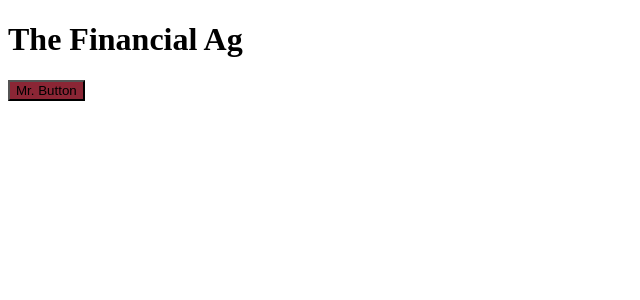
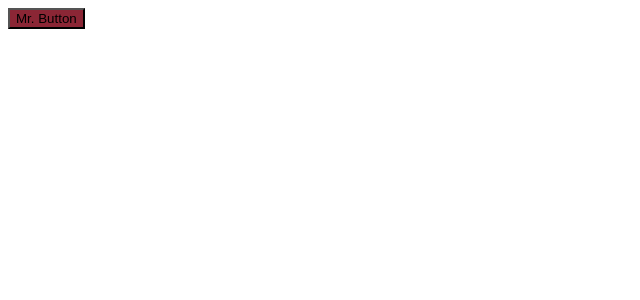
Before and after one commit to ChandlerNgo/tamuhackfinancialapp, a JavaScript app: page / in a window 1280 px wide. Shown: the top 300 px of the page, without its empty margins (0-640 px from the left). Built offline with nearby package versions, Linux system fonts and the light colour scheme; the HTML template or start-up script is replaced by a standard one.

Commit message:
Change app

```diff
--- a/src/App.js
+++ b/src/App.js
@@ -1,11 +1,11 @@
 import './App.css';
+import './Header/Header.js';
 
 function App() {
   return (
     <div className="App">
-      <header className="App-header">
-        <h1>The Financial Ag</h1>
-        <h3></h3>
+      <header className="Header">
+
       </header>
       <button className="button">Mr. Button</button>
     </div>
--- a/src/Header/Header.css
+++ b/src/Header/Header.css
@@ -1,17 +1,3 @@
-* {
-    text-align: center;
+.header{
+    text-align: "center";
 }
-
-body {
-    text-align: center;
-}
-
-/* Styling */
-
-body {
-    margin: auto;
-    width: 640px;
-    padding: 50px;
-    font-family:'Courier New', Courier, monospace;
-    color: #2E475D;
-}
--- a/src/Header/Header.js
+++ b/src/Header/Header.js
@@ -0,0 +1,11 @@
+import './Header.css';
+
+function Header() {
+    return (
+    <div className="Header">
+          <h1>The Financial Ag</h1>
+    </div>
+    );
+  }
+
+export default Header;
```
Also changed, not shown: src/App.css (line endings or trailing spaces).
